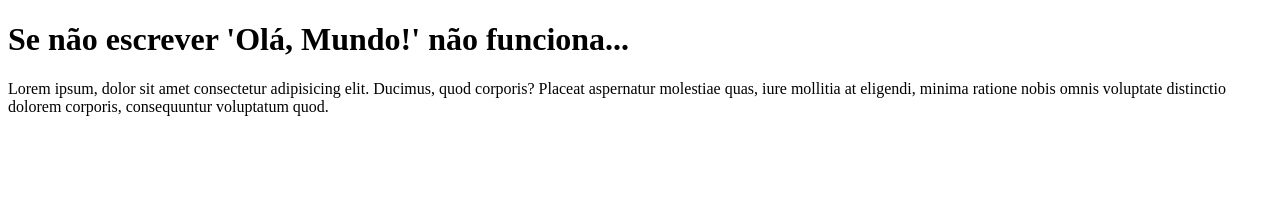
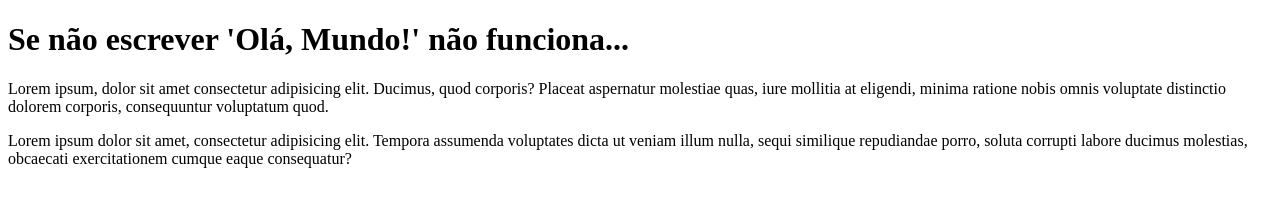
Before and after one commit to Gisa99/Ola-mundo, a plain HTML site: page site-ola-mundo/index.html in a window 1280 px wide. Drawn offline with Linux system fonts and the light colour scheme.

Commit message:
adicionei um paragrafo

```diff
--- a/site-ola-mundo/index.html
+++ b/site-ola-mundo/index.html
@@ -12,5 +12,7 @@
 
     <p>Lorem ipsum, dolor sit amet consectetur adipisicing elit. Ducimus, quod corporis? Placeat aspernatur molestiae quas, iure mollitia at eligendi, minima ratione nobis omnis voluptate distinctio dolorem corporis, consequuntur voluptatum quod.</p>
 
+    <p>Lorem ipsum dolor sit amet, consectetur adipisicing elit. Tempora assumenda voluptates dicta ut veniam illum nulla, sequi similique repudiandae porro, soluta corrupti labore ducimus molestias, obcaecati exercitationem cumque eaque consequatur?</p>
+
 </body>
 </html>
```
